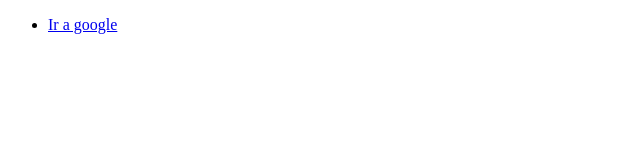
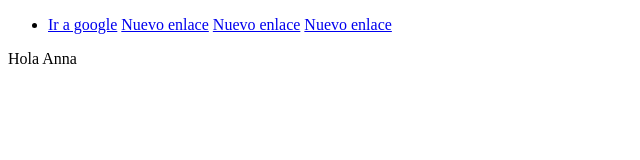
Before and after one commit to Eduardo9807/Pagina-cine-Frontend, a plain HTML site: page HTML/index.html in a window 1280 px wide. Shown: the whole page, without its empty margins (0-640 px from the left). Drawn offline with Linux system fonts and the light colour scheme.

Commit message:
Agregando un saludo

```diff
--- a/HTML/index.html
+++ b/HTML/index.html
@@ -11,9 +11,13 @@
             <ul>
                 <li>
                     <a href="#">Ir a google</a>
+                    <a href="#">Nuevo enlace</a>
+                    <a href="#">Nuevo enlace</a>
+                    <a href="#">Nuevo enlace</a>
                 </li>
             </ul>
         </nav>
+        <p>Hola Anna</p>
     </header>
 
 
```
